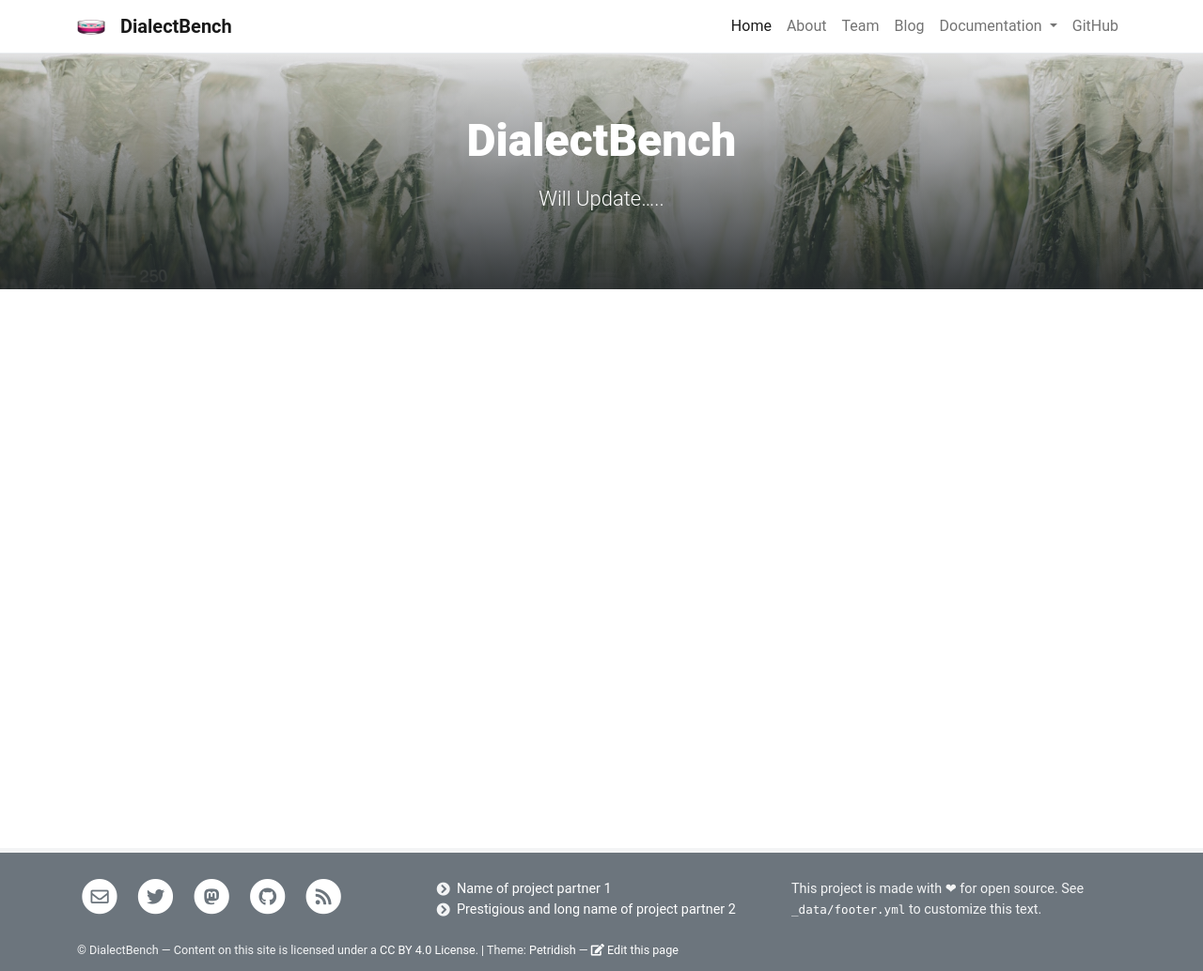
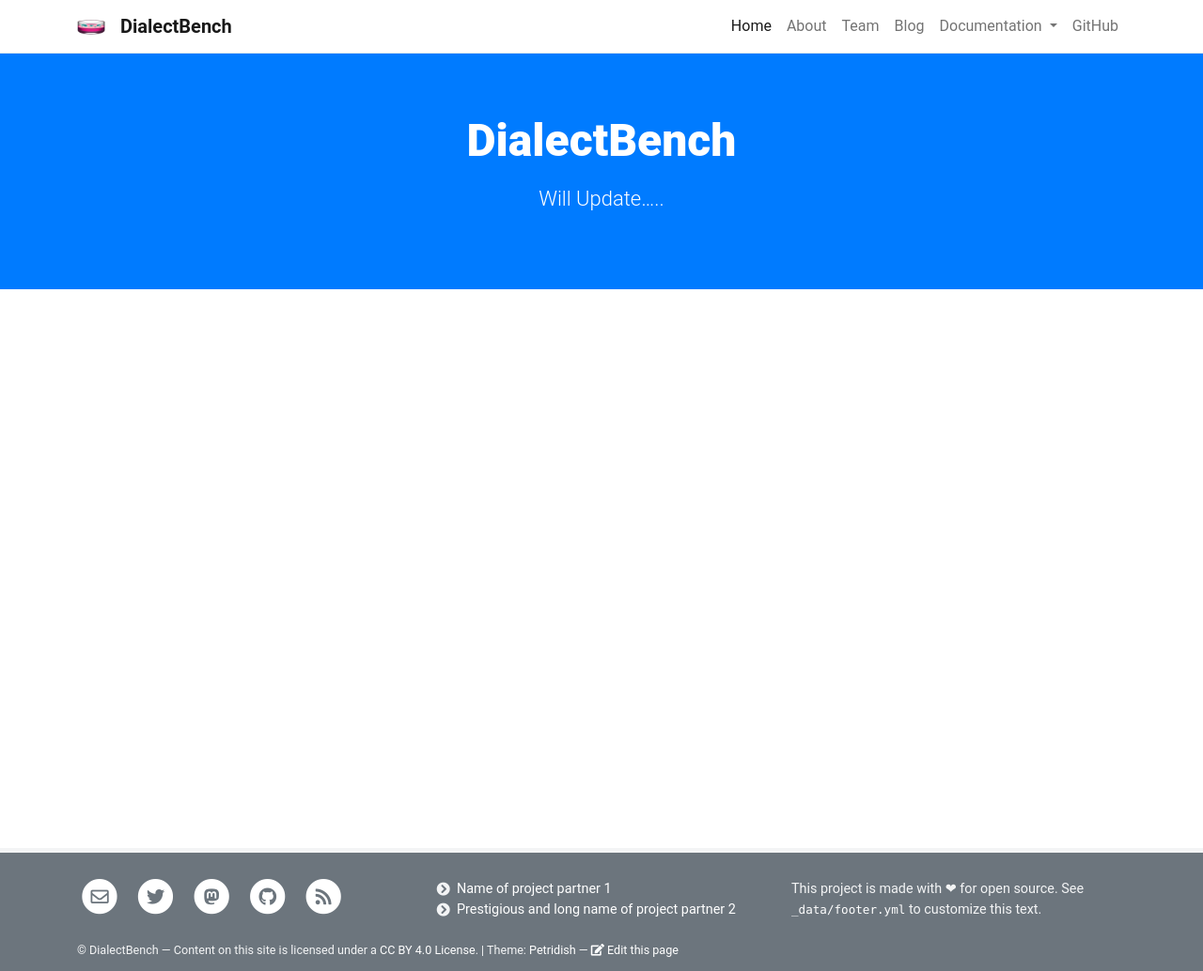
Before and after one commit to ffaisal93/DialectBench.io, a Jekyll site: the page built from pages/home.md, in a window 1280 px wide. Shown: the whole page at 94% size. Built offline with Jekyll 4.4.1, drawn with Linux system fonts in a browser that asks for light colours.

Commit message:
Update home.md

```diff
--- a/pages/home.md
+++ b/pages/home.md
@@ -2,6 +2,5 @@
 layout: home
 title: DialectBench
 description: Will Update.....
-background: /assets/theme/images/chuttersnap-146799-unsplash.jpg
 permalink: /
 ---
```
